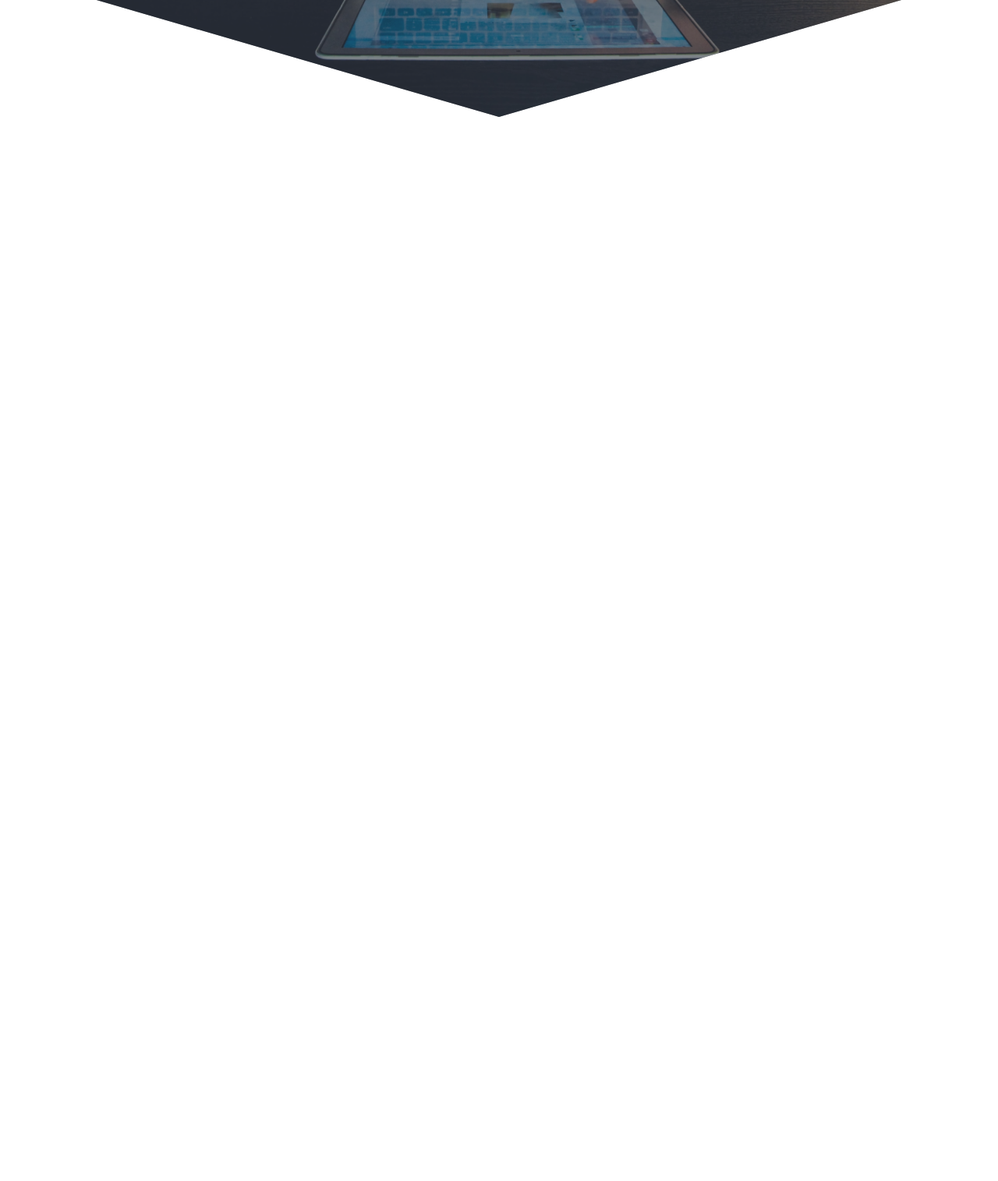
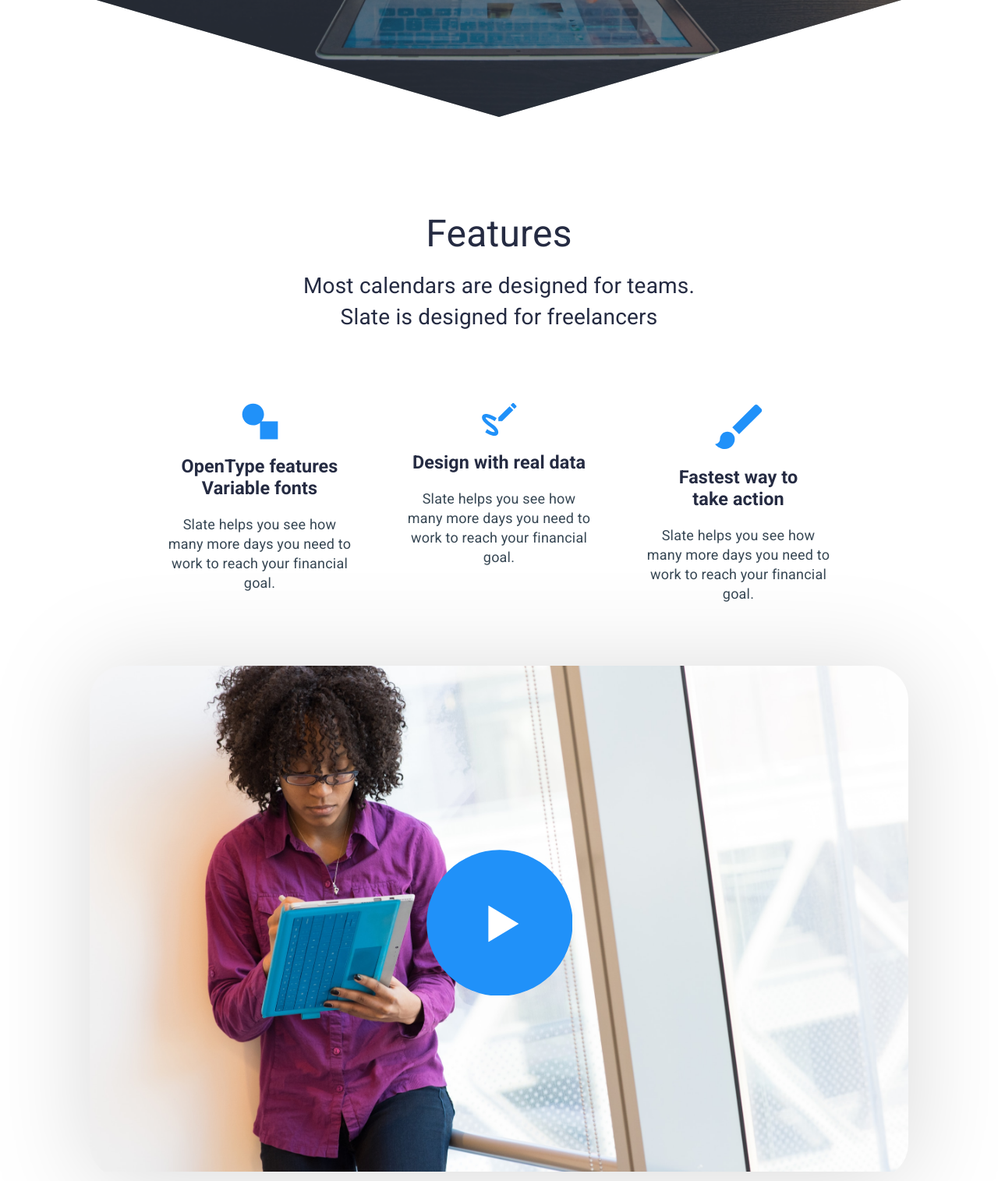
Before and after one commit to Nyacist/landing-page, a plain HTML site: page index.html in a window 1280 px wide. Shown: the part 780-2295 px from the top of the page at 78% size. Before the commit the page ends 930 px from the top, so only its background shows below. Drawn offline with Linux system fonts and the light colour scheme; files whose address does not match are found by name.

Commit message:
features

```diff
--- a/index.html
+++ b/index.html
@@ -48,5 +48,49 @@
 
     </div>
 </header>
+<div class="features">
+    <div class="container">
+        <h2 class="title">Features</h2>
+        <h4 class="title title__description">Most calendars are designed for teams. Slate is designed for freelancers</h4>
+
+        <div class="features__items">
+            <div class="features__item">
+                <img src="./img/vector.svg">
+                <div class="features__item-title">
+                    <h3>OpenType features Variable fonts</h3>
+                </div>
+                <div class="features__item-text">
+                    Slate helps you see how many more days you need to work to reach your financial goal.
+                </div>
+            </div>
+            <div class="features__item">
+                <img src="./img/pencil.svg">
+                <div class="features__item-title">
+                    <h3>Design with real data</h3>
+                </div>
+                <div class="features__item-text">
+                    Slate helps you see how many more days you need to work to reach your financial goal.
+                </div>
+            </div>
+            <div class="features__item">
+                <img src="./img/brush.svg" class="features__item-image">
+                <div class="features__item-title">
+                    <h3>Fastest way to take action</h3>
+                </div>
+                <div class="features__item-text">
+                    Slate helps you see how many more days you need to work to reach your financial goal.
+                </div>
+            </div>
+        </div>
+
+        <div class="features__video">
+            <div class="features__video-screen">
+                <img src="./img/video.jpg" alt="">
+            </div>
+            <button class="btn_play"></button>
+        </div>
+
+    </div>
+</div>
 </body>
 </html>
--- a/style.scss
+++ b/style.scss
@@ -6,7 +6,50 @@
 
 .container {
   max-width: 1440px;
+  width: 100%;
   margin: 0 auto;
+}
+
+.logo {
+  display: flex;
+  justify-content: center;
+  align-items: center;
+}
+
+.title{
+  max-width: 552px;
+  width: 100%;
+  padding: 10px;
+  margin: 0 auto;
+  font-weight: 400;
+  font-size: 48px;
+  line-height: 55px;
+  letter-spacing: 0.2px;
+  color: #252B42;
+  text-align: center;
+
+  &__description{
+    font-size: 28px;
+    line-height: 40px;
+  }
+}
+
+.btn{
+  padding: 16px 62px;
+  border-radius: 35px;
+  text-decoration: none;
+
+  &_default{
+    color: #ffffff;
+    background: #2091F9;
+  }
+
+  &_play{
+    width: 187px;
+    height: 187px;
+    background: url("./img/play-button.svg");
+    border: none;
+  }
 }
 
 .header {
@@ -119,18 +162,80 @@
 
 }
 
-.logo {
+.features{
+  padding-top: 112px;
+  padding-bottom: 52px;
   display: flex;
-  justify-content: center;
+  flex-direction: column;
   align-items: center;
-}
 
-.btn{
-  padding: 16px 62px;
-  border-radius: 35px;
-  text-decoration: none;
-  &_default{
-    color: #ffffff;
-    background: #2091F9;
+  &__items{
+    display: flex;
+    justify-content: space-between;
+    max-width: 869px;
+    margin: 80px auto;
+  }
+
+  &__item{
+    width: 255px;
+    display: flex;
+    flex-direction: column;
+    align-items: center;
+
+    &-image{
+      height: 61px;
+      width: 61px;
+    }
+
+    &-title{
+      margin: 10px 16px;
+      padding: 10px;
+      font-weight: 700;
+      font-size: 20px;
+      line-height: 28px;
+      letter-spacing: 0.1px;
+      text-align: center;
+      color: #252B42;
+    }
+    &:nth-child(2){
+      .features__item-title{
+        margin: 10px auto;
+      }
+    }
+
+    &-text{
+      padding: 0 10px;
+      text-align: center;
+      color: #374754;
+      font-weight: 400;
+      font-size: 18px;
+      line-height: 25px;
+      letter-spacing: 0.2px;
+    }
+  }
+
+  &__video{
+    display: flex;
+    flex-direction: column;
+    align-items: center;
+    justify-content: center;
+    position: relative;
+    height: 658px;
+
+    &-screen{
+      width: 82%;
+      height: 100%;
+      overflow: hidden;
+      filter: drop-shadow(0px 8.14769px 63.1446px rgba(0, 0, 0, 0.15));
+      border-radius: 45px;
+      position: absolute;
+      z-index: -1;
+      img{
+        position: absolute;
+        top: -52px;
+        width: 100%;
+      }
+    }
+
   }
 }
```
Also changed, not shown: img/brush.svg (added), img/pencil.svg (added), img/play-button.svg (added), img/vector.svg (added), img/video.jpg (added), style.css, 1 other file.
